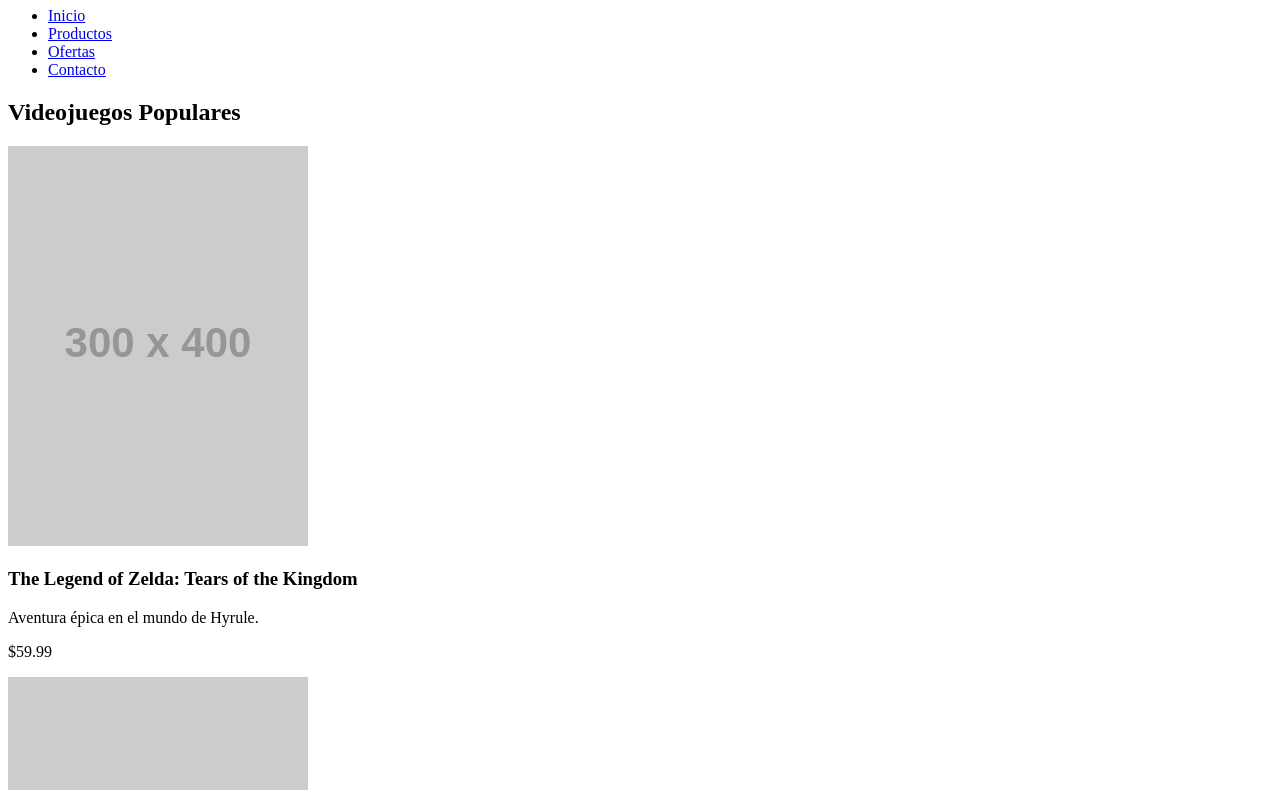
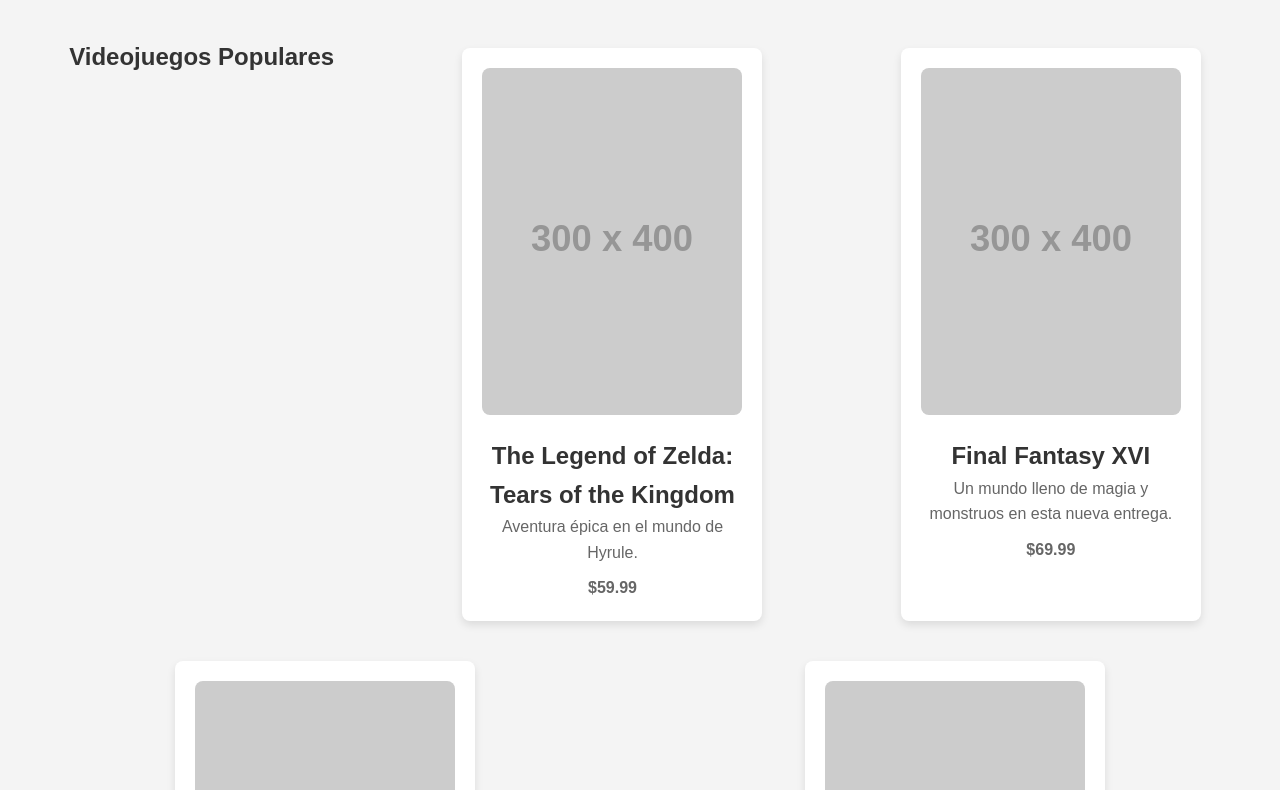
Before and after one commit to LUIGUI55/proyectos, a plain HTML site: page ejercicios/juegos.html in a window 1280 px wide. Shown: the part 73-863 px from the top of the page. Drawn offline with Linux system fonts and the light colour scheme; placeholder pictures from the web are drawn by us.

Commit message:
agregando estilo al html

```diff
--- a/ejercicios/styles.css
+++ b/ejercicios/styles.css
@@ -0,0 +1,100 @@
+/* General */
+* {
+    margin: 0;
+    padding: 0;
+    box-sizing: border-box;
+    font-family: Arial, sans-serif;
+}
+
+body {
+    background-color: #f4f4f4;
+    color: #333;
+    line-height: 1.6;
+}
+
+/* Encabezado */
+header {
+    background-color: #333;
+    color: white;
+    padding: 10px 20px;
+    display: flex;
+    justify-content: space-between;
+    align-items: center;
+}
+
+header .logo h1 {
+    margin: 0;
+}
+
+header nav ul {
+    list-style: none;
+    display: flex;
+}
+
+header nav ul li {
+    margin: 0 15px;
+}
+
+header nav ul li a {
+    color: white;
+    text-decoration: none;
+    font-weight: bold;
+}
+
+/* Sección de Productos */
+.productos {
+    display: flex;
+    justify-content: space-around;
+    padding: 40px 20px;
+    flex-wrap: wrap;
+    gap: 20px;
+}
+
+.producto {
+    background-color: white;
+    border-radius: 8px;
+    box-shadow: 0 4px 8px rgba(0, 0, 0, 0.1);
+    width: 300px;
+    margin: 10px;
+    text-align: center;
+    padding: 20px;
+    transition: transform 0.3s ease;
+}
+
+.producto:hover {
+    transform: translateY(-10px);
+}
+
+.producto img {
+    width: 100%;
+    border-radius: 8px;
+    margin-bottom: 15px;
+}
+
+.producto h3 {
+    font-size: 1.5rem;
+    color: #333;
+}
+
+.producto p {
+    font-size: 1rem;
+    color: #666;
+}
+
+.precio {
+    font-size: 1.2rem;
+    color: #28a745;
+    font-weight: bold;
+    margin-top: 10px;
+}
+
+/* Pie de Página */
+footer {
+    background-color: #333;
+    color: white;
+    text-align: center;
+    padding: 20px;
+    position: relative;
+    bottom: 0;
+    width: 100%;
+}
```
Also changed, not shown: ejercicios/index.html (+1 -1 lines).
